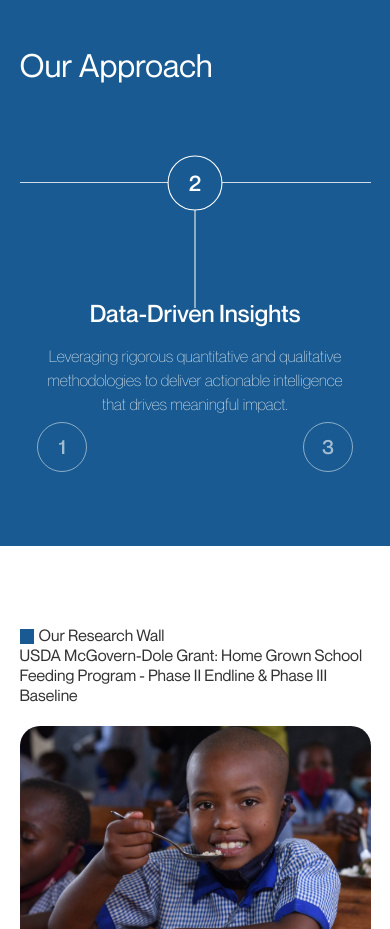
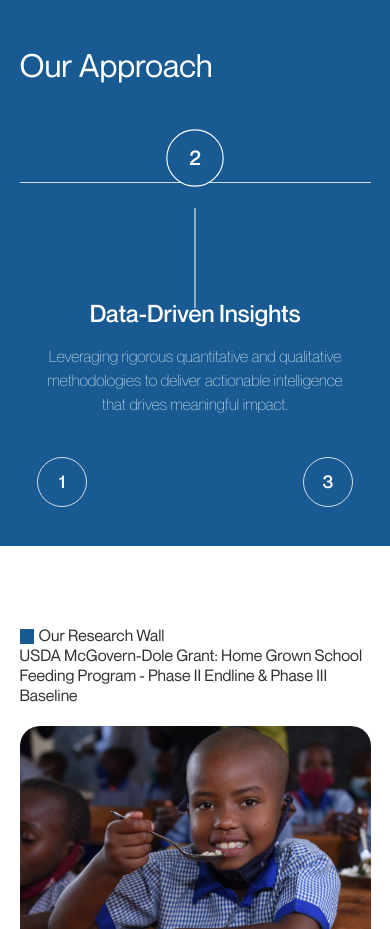
Before and after one commit to shemankubana/ihema_web, a React (Create React App) app: page / in a window 390 px wide. Shown: the part 3480-4409 px from the top of the page. Built offline with nearby package versions, Linux system fonts and the light colour scheme.

Commit message:
refactor: Replace approach number elements with dynamic, styled decoration circles.

```diff
--- a/src/components/Home.js
+++ b/src/components/Home.js
@@ -247,10 +247,17 @@ const Home = () => {
 
           <div className="approach-arc-container">
             <div className="approach-arc">
-              {/* Three numbered circles positioned around the arc */}
-              <div className={`approach-number left ${currentApproach === 0 ? 'active' : ''}`}>1</div>
-              <div className={`approach-number top ${currentApproach === 1 ? 'active' : ''}`}>2</div>
-              <div className={`approach-number right ${currentApproach === 2 ? 'active' : ''}`}>3</div>
+              {/* Three decorative circles showing all approach numbers */}
+              {/* Left: first inactive approach */}
+              <div className="approach-decoration left">
+                {currentApproach === 0 ? 2 : currentApproach === 1 ? 1 : 1}
+              </div>
+              {/* Top: active approach */}
+              <div className="approach-decoration top active">{currentApproach + 1}</div>
+              {/* Right: second inactive approach */}
+              <div className="approach-decoration right">
+                {currentApproach === 0 ? 3 : currentApproach === 1 ? 3 : 2}
+              </div>
 
               {/* Vertical line from active number */}
               <div className="approach-line"></div>
@@ -261,9 +268,6 @@ const Home = () => {
                 <p>{approaches[currentApproach].description}</p>
               </div>
             </div>
-            {/* Decorative bottom circles */}
-            <div className="approach-decoration left"></div>
-            <div className="approach-decoration right"></div>
           </div>
         </div>
       </section>
--- a/src/styles/Home.css
+++ b/src/styles/Home.css
@@ -367,56 +367,6 @@
   align-items: center;
 }
 
-/* Three numbered circles positioned around the arc */
-.approach-number {
-  position: absolute;
-  width: 50px;
-  height: 50px;
-  border: 1px solid rgba(255, 255, 255, 0.5);
-  border-radius: 50%;
-  background-color: transparent;
-  display: flex;
-  justify-content: center;
-  align-items: center;
-  font-size: 20px;
-  font-weight: 500;
-  z-index: 2;
-  transition: all 0.5s ease-in-out;
-  color: rgba(255, 255, 255, 0.6);
-}
-
-/* Position circles around the arc */
-.approach-number.left {
-  left: 10%;
-  bottom: 0;
-}
-
-.approach-number.top {
-  left: 50%;
-  top: -25px;
-  transform: translateX(-50%);
-}
-
-.approach-number.right {
-  right: 10%;
-  bottom: 0;
-}
-
-/* Active state styling */
-.approach-number.active {
-  background-color: #185a91;
-  border-color: white;
-  color: white;
-  transform: translateX(-50%) scale(1.1);
-}
-
-.approach-number.left.active {
-  transform: scale(1.1);
-}
-
-.approach-number.right.active {
-  transform: scale(1.1);
-}
 
 /* Vertical line from active number at top */
 .approach-line {
@@ -455,19 +405,41 @@
 
 .approach-decoration {
   position: absolute;
-  bottom: -50px;
-  width: 100px;
-  height: 100px;
+  width: 70px;
+  height: 70px;
   border: 1px solid rgba(255, 255, 255, 0.8);
   border-radius: 50%;
+  display: flex;
+  justify-content: center;
+  align-items: center;
+  font-size: 24px;
+  font-weight: 500;
+  color: white;
+  transition: all 0.6s ease-in-out;
+  z-index: 3;
 }
 
 .approach-decoration.left {
-  left: 5%;
+  left: 8%;
+  bottom: -35px;
+}
+
+.approach-decoration.top {
+  left: 50%;
+  top: -70px;
+  transform: translateX(-50%);
 }
 
 .approach-decoration.right {
-  right: 5%;
+  right: 8%;
+  bottom: -35px;
+}
+
+/* Active state for the top circle */
+.approach-decoration.active {
+  background-color: #185a91;
+  border-color: white;
+  transform: translateX(-50%) scale(1.15);
 }
 
 /* Responsive adjustments for Approach Section */
@@ -487,23 +459,24 @@
     margin-top: 2rem;
   }
 
-  /* Adjust circle positions for mobile */
-  .approach-number.left {
-    left: 5%;
-    bottom: 10px;
+  .approach-decoration {
+    width: 50px;
+    height: 50px;
+    font-size: 18px;
   }
 
-  .approach-number.top {
-    top: -25px;
+  .approach-decoration.left {
+    left: 5%;
+    bottom: -25px;
   }
 
-  .approach-number.right {
-    right: 5%;
-    bottom: 10px;
+  .approach-decoration.top {
+    top: -50px;
   }
 
-  .approach-decoration {
-    display: none;
+  .approach-decoration.right {
+    right: 5%;
+    bottom: -25px;
   }
 }
 
```
